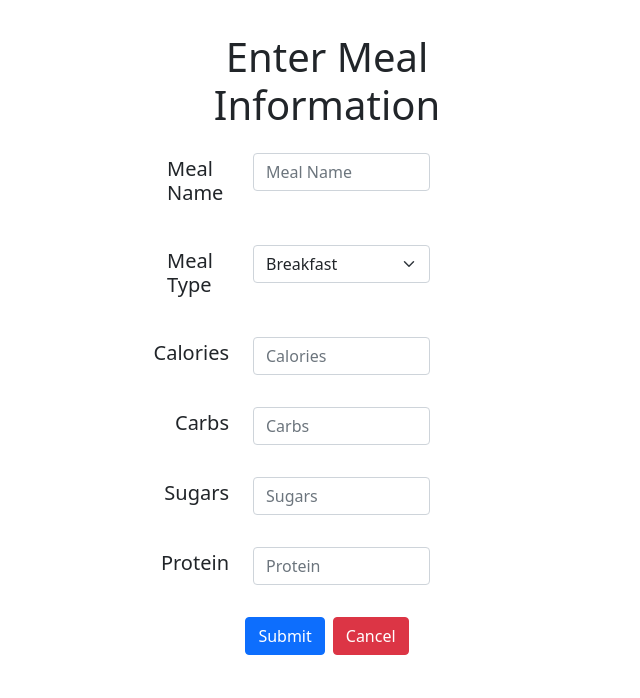
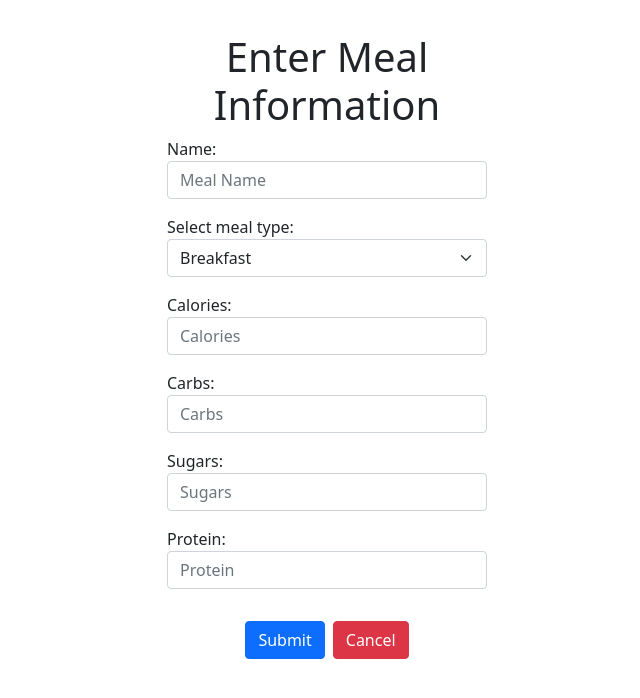
Before and after one commit to bradleypeterson/snakedenfitness, a Django app: page /diet/meal_form/ in a window 1280 px wide. Shown: the part 72-770 px from the top of the page, without its empty margins (313-953 px from the left). Run offline with Django 3.2, Linux system fonts and the light colour scheme; some libraries are stand-ins or nearby versions.

Commit message:
updated the meal form html

```diff
--- a/snakedenfitness/diet/templates/diet/meal_form.html
+++ b/snakedenfitness/diet/templates/diet/meal_form.html
@@ -6,48 +6,8 @@
 <!--TODO: process the meal information -->
     <form action="/diet/" method="post">
         {% csrf_token %}
-        <div class="row form-group py-3">
-            <div class="col-sm-3 col-md-3 d-flex justify-content-end">
-                <label class="h5 pt-1">Meal Name</label>
-            </div>
-            <div class="col-sm-9 col-md-7">{{ form.name }}</div>
-            <div class="col-md-2"></div>
-        </div>
-        <div class="row form-group py-3">
-            <div class="col-sm-3 col-md-3 d-flex justify-content-end">
-                <label class="h5 pt-1">Meal Type</label>
-            </div>
-             <div class="col-sm-9 col-md-7">{{ form.meal_type }}</div>
-            <div class="col-md-2"></div>
-        </div>
-        <div class="row form-group py-3">
-            <div class="col-sm-3 col-md-3 d-flex justify-content-end">
-                <label class="h5 pt-1">Calories</label>
-            </div>
-             <div class="col-sm-9 col-md-7">{{ form.calories }}</div>
-            <div class="col-md-2"></div>
-        </div>
-        <div class="row form-group py-3">
-            <div class="col-sm-3 col-md-3 d-flex justify-content-end">
-                <label class="h5 pt-1">Carbs</label>
-            </div>
-             <div class="col-sm-9 col-md-7">{{ form.carbs }}</div>
-            <div class="col-md-2"></div>
-        </div>
-        <div class="row form-group py-3">
-            <div class="col-sm-3 col-md-3 d-flex justify-content-end">
-                <label class="h5 pt-1">Sugars</label>
-            </div>
-             <div class="col-sm-9 col-md-7">{{ form.sugars }}</div>
-            <div class="col-md-2"></div>
-        </div>
-        <div class="row form-group py-3">
-            <div class="col-sm-3 col-md-3 d-flex justify-content-end">
-                <label class="h5 pt-1">Protein</label>
-            </div>
-             <div class="col-sm-9 col-md-7">{{ form.protein }}</div>
-            <div class="col-md-2"></div>
-        </div>
+        {{ form.as_p }}
+
         <div class="d-flex justify-content-center py-3">
                 <button class="btn btn-primary mx-1" type="submit" value="SUBMIT">Submit</button>
                 <a href="{% url 'diet_home' %}" class="btn btn-danger mx-1">Cancel</a>
```
